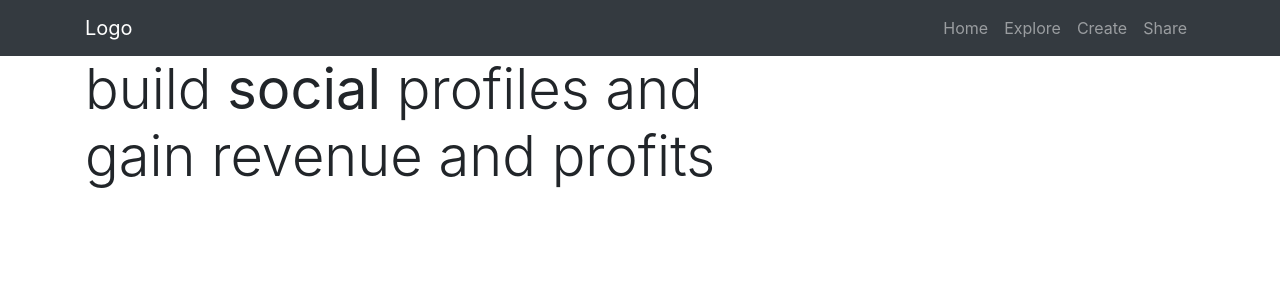
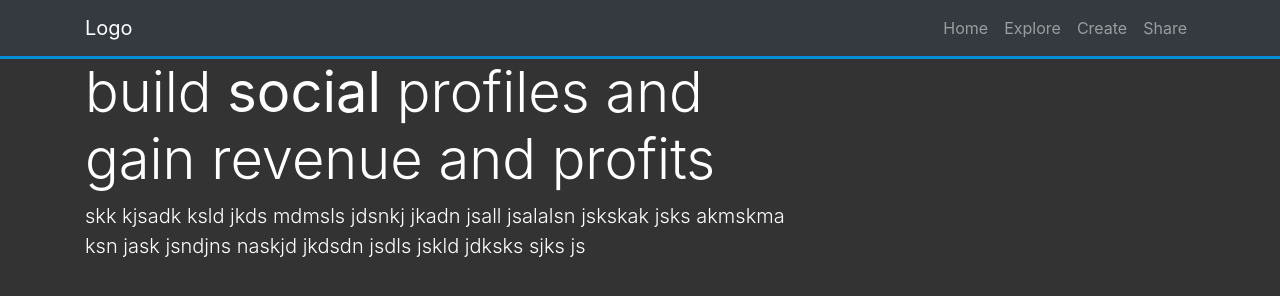
Before and after one commit to imrojony/bs4starter-master, a website: page src/index.html in a window 1280 px wide. Drawn offline with nearby package versions, Linux system fonts and the light colour scheme.

Commit message:
style add

```diff
--- a/src/index.html
+++ b/src/index.html
@@ -5,6 +5,7 @@
   <meta charset="utf-8">
   <meta name="viewport" content="width=device-width, initial-scale=1">
   <link rel="stylesheet" href="https://maxcdn.bootstrapcdn.com/bootstrap/4.1.0/css/bootstrap.min.css">
+  <link rel="stylesheet" href="css/style.css">
   <script src="https://ajax.googleapis.com/ajax/libs/jquery/3.3.1/jquery.min.js"></script>
   <script src="https://cdnjs.cloudflare.com/ajax/libs/popper.js/1.14.0/umd/popper.min.js"></script>
   <script src="https://maxcdn.bootstrapcdn.com/bootstrap/4.1.0/js/bootstrap.min.js"></script>
@@ -46,6 +47,17 @@
         <div class="row">
           <div class="col-md-8">
             <h1 class="display-4">build <strong>social</strong> profiles and gain revenue and <stron>profits</stron></h1>
+            <div class="d-flex flex-row">
+              <div>
+                <i class="fa fa-check"></i>
+              </div>
+              <div>
+                <p class="lead">skk kjsadk ksld jkds
+                  mdmsls jdsnkj jkadn jsall jsalalsn jskskak jsks
+                akmskma ksn jask jsndjns naskjd jkdsdn jsdls jskld jdksks sjks js</p>
+              </div>
+
+            </div>
           </div>
           <div class="col-md-4"></div>
         </div>
--- a/src/scss/style.scss
+++ b/src/scss/style.scss
@@ -1,5 +1,15 @@
+$body-bg: #333;
+$font-color:#fff;
+$primary-color:#008ed6;
+
+body{
+  background:$body-bg;
+  color: $font-color;
+
+}
+
 .navbar{
-  border-bottom: 3px solid #008ed6;
+  border-bottom: 3px solid $primary-color;
   background:#192b2c;
   capacity: 0.7;
 }
```
Also changed, not shown: src/css/style.css.
